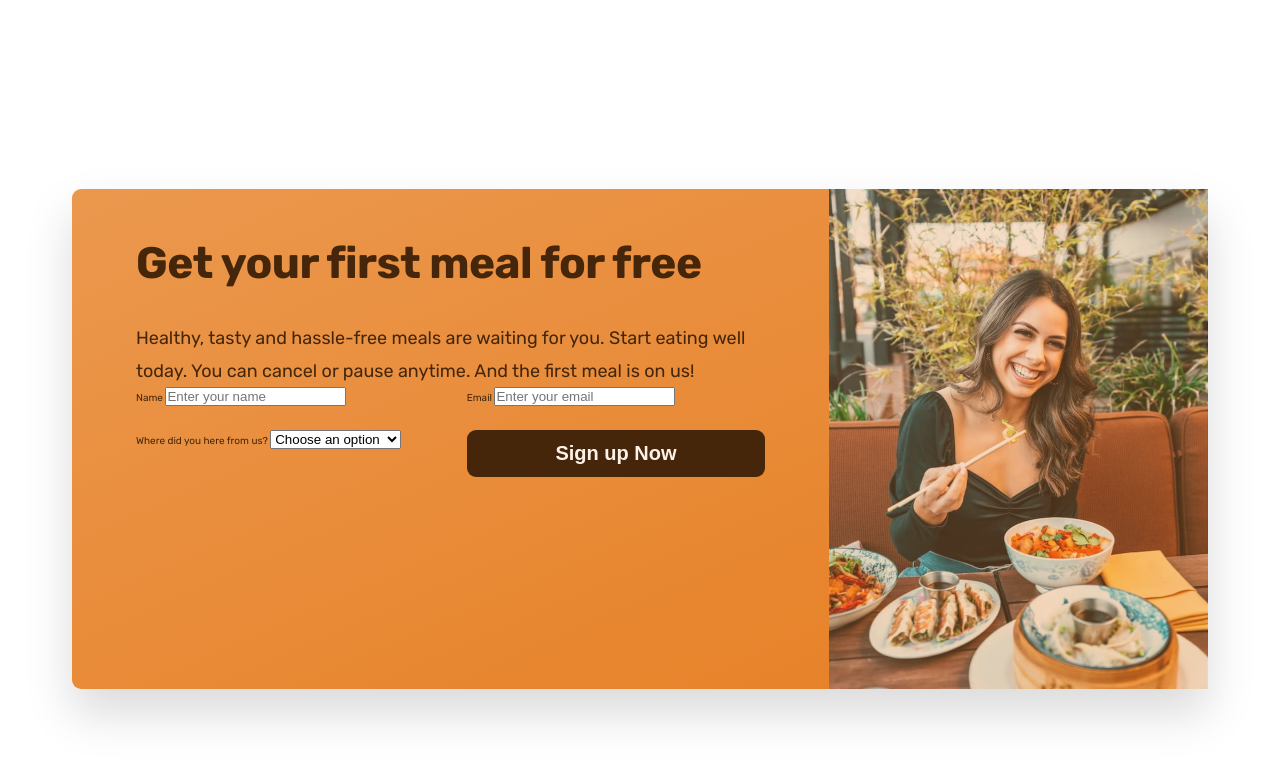
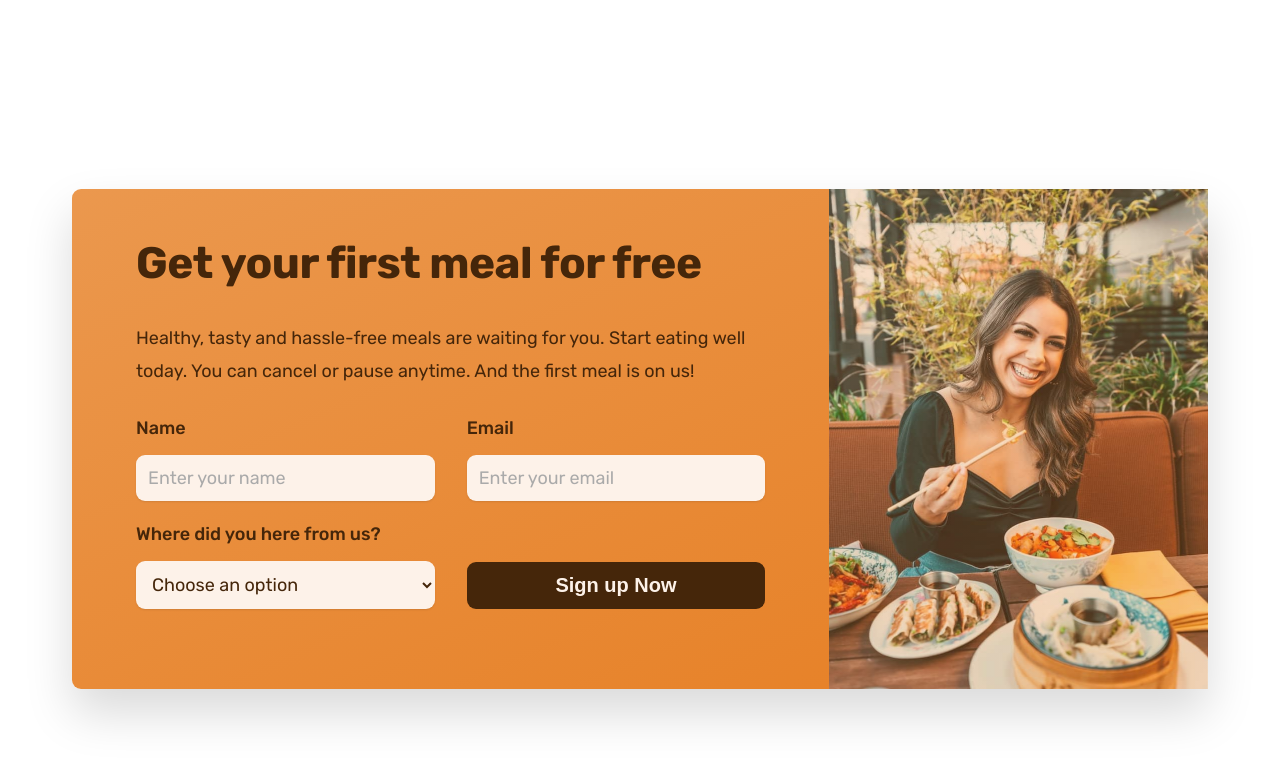
Before and after one commit to subodh2708/Omnifood, a plain HTML site: page index.html in a window 1280 px wide. Shown: the part 5707-6468 px from the top of the page. Drawn offline with nearby package versions, Linux system fonts and the light colour scheme.

Commit message:
style cta form with css

```diff
--- a/css/style.css
+++ b/css/style.css
@@ -481,12 +481,14 @@ FEATURE SECTION
 
 .cta-text-box .heading-secondary {
   color: #45260a;
+  color: inherit;
   margin-bottom: 3.2rem;
 }
 
 .cta-text {
   font-size: 1.8rem;
   line-height: 1.8;
+  margin-bottom: 3.2rem;
 }
 
 .cta-form {
@@ -494,6 +496,30 @@ FEATURE SECTION
   grid-template-columns: repeat(2, 1fr);
   column-gap: 3.2rem;
   row-gap: 2.4rem;
+}
+
+.cta-form label {
+  display: block;
+  font-size: 1.8rem;
+  font-weight: 500;
+  margin-bottom: 1.8rem;
+}
+
+.cta-form input,
+.cta-form select {
+  width: 100%;
+  color: inherit;
+  font-size: 1.8rem;
+  padding: 1.2rem;
+  border: none;
+  background-color: #fdf2e9;
+  border-radius: 9px;
+  font-family: inherit;
+  box-shadow: 0 1px 2px rgba(0, 0, 0, 0.1);
+}
+
+.cta-form input::placeholder {
+  color: #aaa;
 }
 
 .cta-img-box {
@@ -506,3 +532,8 @@ FEATURE SECTION
   background-size: cover;
   background-position: center;
 }
+
+.cta *:focus {
+  outline: none;
+  box-shadow: 0 0 0 0.8rem rgba(253, 242, 233, 0.484);
+}
```
